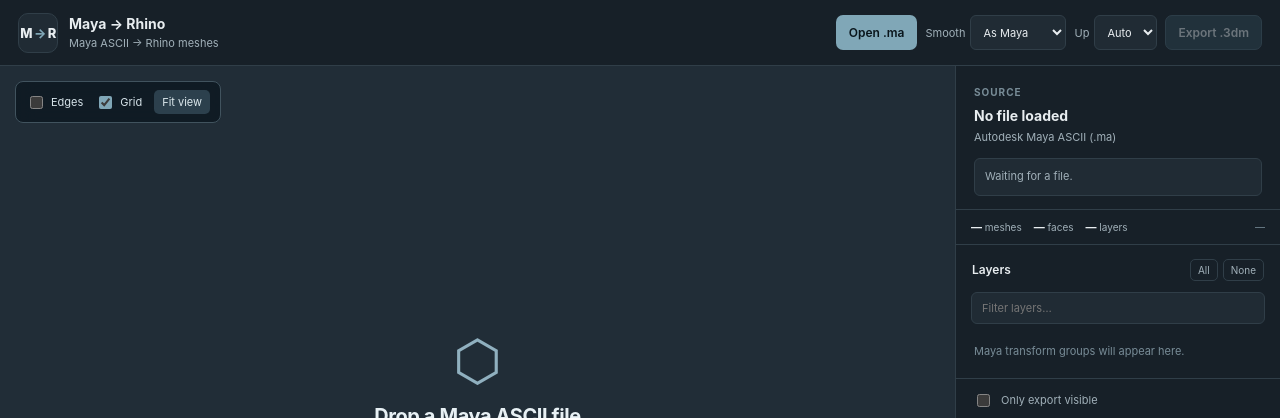
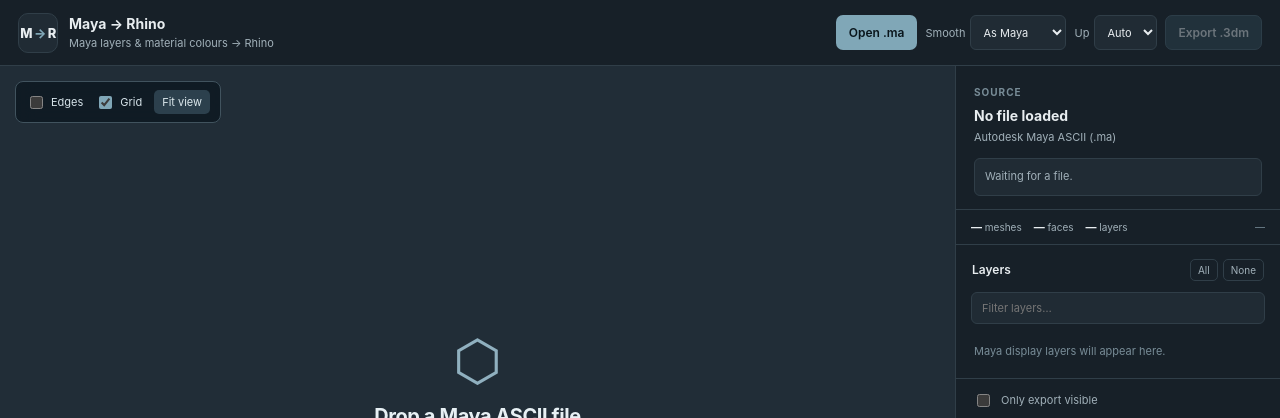
Before and after one commit to teodor-andonov/261114_bookmarker, a website built with Vite: page 261116_maya-to-3dm/index.html in a window 1280 px wide. Shown: the top 418 px of the page. Built offline with nearby package versions, Linux system fonts and the light colour scheme.

Commit message:
docs(maya): explain real display layers and approximate RGB shader extraction

```diff
--- a/261116_maya-to-3dm/index.html
+++ b/261116_maya-to-3dm/index.html
@@ -14,7 +14,7 @@
         <div class="mark">M<span>→</span>R</div>
         <div>
           <h1>Maya → Rhino</h1>
-          <p>Maya ASCII → Rhino meshes</p>
+          <p>Maya layers & material colours → Rhino</p>
         </div>
       </div>
       <div class="top-actions">
@@ -64,7 +64,7 @@
           <span><strong id="layer-count">—</strong> layers</span>
           <span id="unit-label" class="units">—</span>
         </div>
-        <section class="layer-section" aria-label="Maya hierarchy layers">
+        <section class="layer-section" aria-label="Maya display layers">
           <div class="section-heading">
             <h3>Layers</h3>
             <div class="inline-actions">
@@ -73,7 +73,7 @@
             </div>
           </div>
           <input id="layer-filter" class="layer-filter" placeholder="Filter layers…" aria-label="Filter layers">
-          <div class="layer-list" id="layer-list"><p class="quiet">Maya transform groups will appear here.</p></div>
+          <div class="layer-list" id="layer-list"><p class="quiet">Maya display layers will appear here.</p></div>
           <label class="export-option" title="By default, hidden layers are included in the 3DM"><input id="export-visible" type="checkbox"> Only export visible</label>
         </section>
         <details class="details">
--- a/261116_maya-to-3dm/package.json
+++ b/261116_maya-to-3dm/package.json
@@ -2,7 +2,7 @@
   "name": "testlab-maya-to-3dm",
   "private": true,
   "type": "module",
-  "version": "0.3.1-alpha.1",
+  "version": "0.4.0-alpha.1",
   "scripts": {
     "dev": "vite --host 127.0.0.1",
     "build": "vite build",
```
Also changed, not shown: 261116_maya-to-3dm/README.md.
